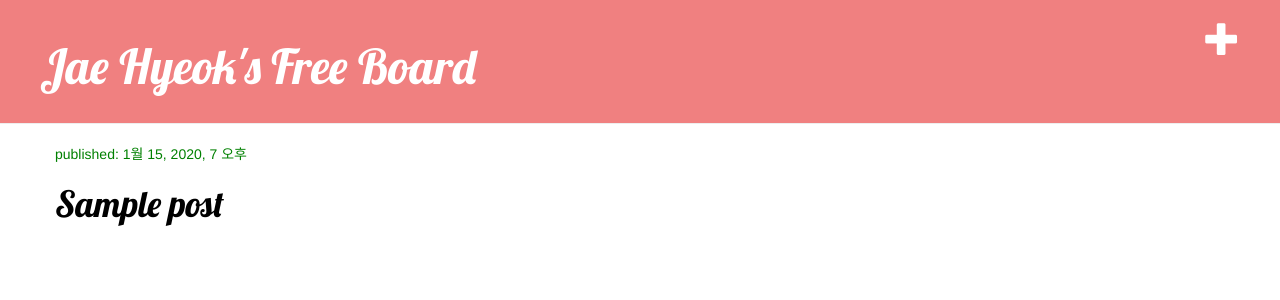
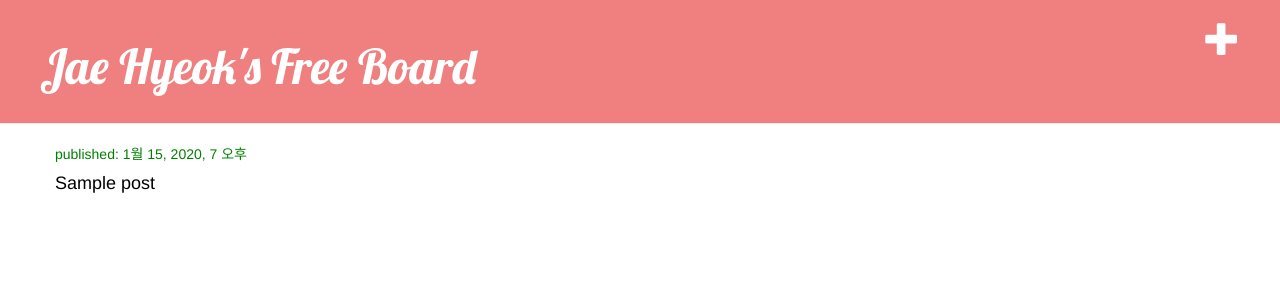
Before and after one commit to jhjang5985/my-first-blog, a Django app: template blog/templates/blog/post_list.html in a window 1280 px wide. Shown: the top 300 px of the page. Run offline with Django 3.2, Linux system fonts and the light colour scheme; the template is opened without the code that fills it: values that come from a table or form of the project are taken from there, others are empty; tables that the repository leaves empty hold one stand-in row (values such as "Sample post"); some libraries are stand-ins or nearby versions.

Commit message:
design is changed

```diff
--- a/blog/static/blog/blog.css
+++ b/blog/static/blog/blog.css
@@ -14,7 +14,7 @@
     margin-left : 40px;
 }
 
-h1, h2, h3, h4 {
+h1, h2 {
     font-family : 'Lobster', cursive;
 }
 
@@ -38,7 +38,7 @@ h1, h2, h3, h4 {
 }
 
 .post {
-    margin-bottom : 70px;
+    margin-bottom : 50px;
 }
 
 .post h1 a, .post h1 a:visited,
@@ -49,3 +49,7 @@ h1, h2, h3, h4 {
 .post .date p {
     color : green
 }
+
+.post a {
+    color : black
+}
--- a/blog/templates/blog/post_list.html
+++ b/blog/templates/blog/post_list.html
@@ -6,11 +6,11 @@
             <div class="date">
                 <p>published: {{ post.published_date }}</p>
             </div>
-            <h1>
+            <h4>
                 <a href="{% url "post_detail" post.pk %}">
                     {{ post.title }}
                 </a>
-            </h1>
+            </h4>
         </div>
     {% endfor %}
 {% endblock %}
```
